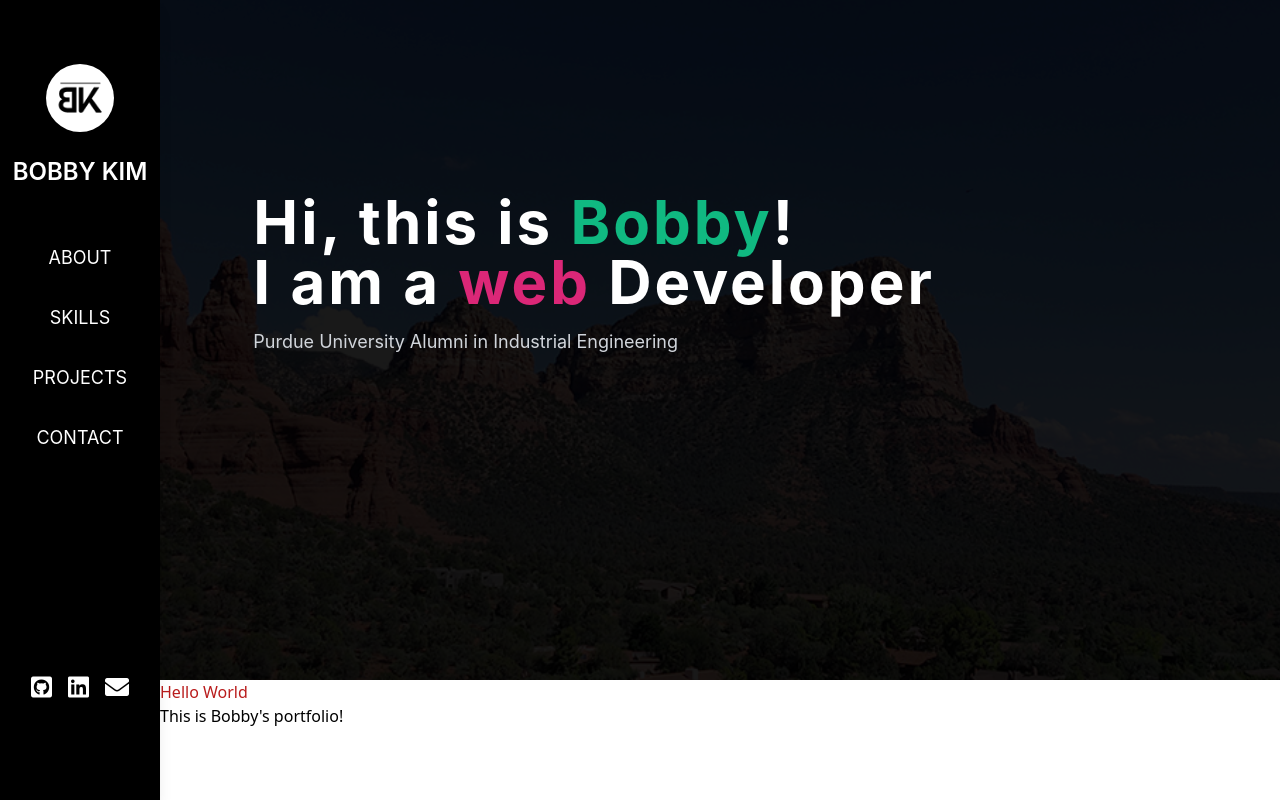
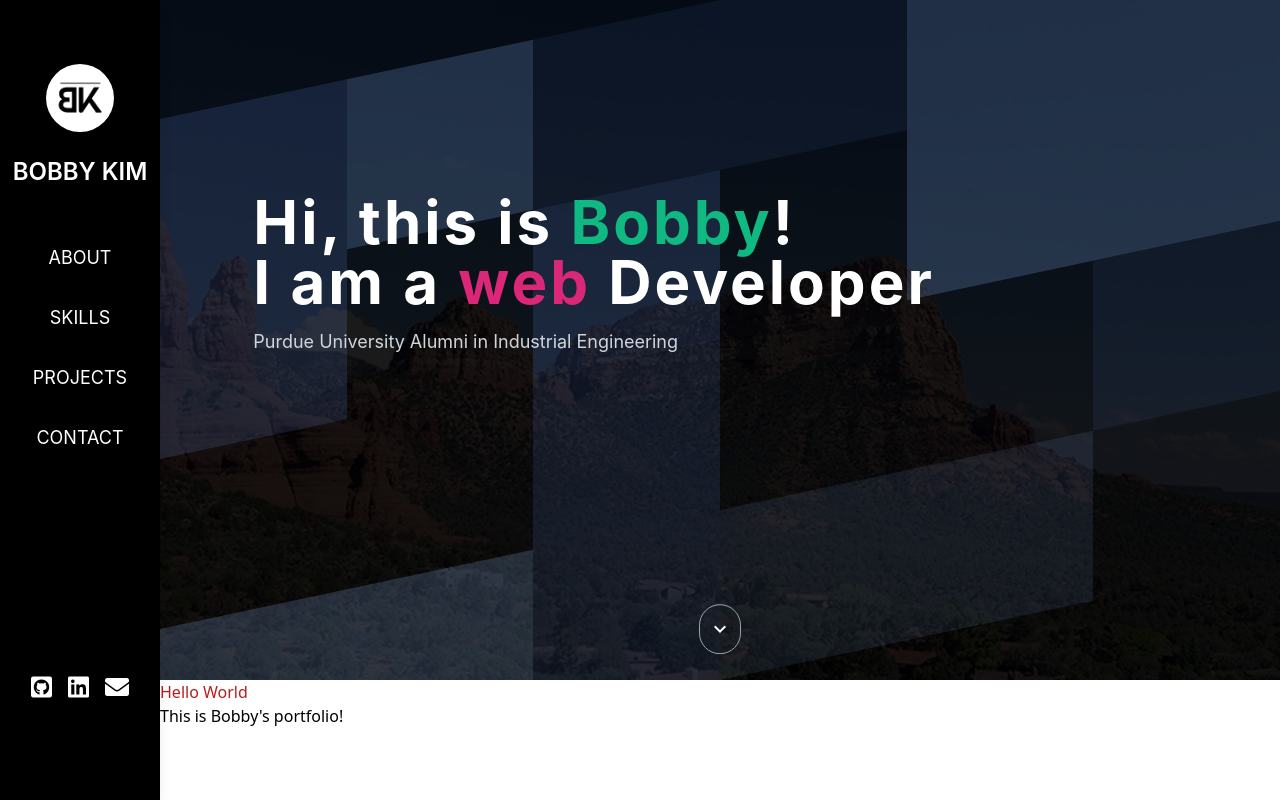
Before and after one commit to bobbykim89/bobbykim89.github.io, a React (Create React App) app: page / in a window 1280 px wide. Built offline with nearby package versions, Linux system fonts and the light colour scheme; the HTML template or start-up script is replaced by a standard one.

Commit message:
added some animation effect on landing

```diff
--- a/src/Components/Navbar.js
+++ b/Navbar.js
@@ -15,7 +15,11 @@ const Navbar = ({ title, about, skills, projects, contact }) => {
     }
   });
   return (
-    <nav className='container w-full top-0 md:sticky flex flex-wrap items-center z-50 transition ease-in duration-500 delay justify-between font-inter'>
+    <nav
+      className={'container w-full top-0 md:sticky flex flex-wrap items-center z-50 transition ease-in duration-500 delay justify-between font-inter'(
+        navScroll ? ' bg-white bg-opacity-70 shadow-md' : ' bg-transparent'
+      )}
+    >
       <div className='flex flex-shrink-0 mr-6 py-2 self-center'>
         <a href='/'>
           <span className='inline-block text-black text-2xl font-bold align-middle pl-6'>
--- a/src/App.css
+++ b/src/App.css
@@ -555,6 +555,16 @@ video {
 }
 
 *, ::before, ::after {
+	--tw-translate-x: 0;
+	--tw-translate-y: 0;
+	--tw-rotate: 0;
+	--tw-skew-x: 0;
+	--tw-skew-y: 0;
+	--tw-scale-x: 1;
+	--tw-scale-y: 1;
+	--tw-transform: translateX(var(--tw-translate-x)) translateY(var(--tw-translate-y)) rotate(var(--tw-rotate)) skewX(var(--tw-skew-x)) skewY(var(--tw-skew-y)) scaleX(var(--tw-scale-x)) scaleY(var(--tw-scale-y));
+	--tw-border-opacity: 1;
+	border-color: rgba(229, 231, 235, var(--tw-border-opacity));
 	--tw-ring-offset-shadow: 0 0 #0000;
 	--tw-ring-shadow: 0 0 #0000;
 	--tw-shadow: 0 0 #0000;
@@ -592,6 +602,9 @@ video {
 		max-width: 1536px;
 	}
 }
+.pointer-events-none {
+	pointer-events: none;
+}
 .fixed {
 	position: fixed;
 }
@@ -610,17 +623,45 @@ video {
 	bottom: 0px;
 	left: 0px;
 }
+.inset-x-0 {
+	left: 0px;
+	right: 0px;
+}
 .top-0 {
 	top: 0px;
+}
+.bottom-0 {
+	bottom: 0px;
 }
 .right-0 {
 	right: 0px;
 }
-.bottom-0 {
-	bottom: 0px;
-}
 .z-50 {
 	z-index: 50;
+}
+.col-span-2 {
+	grid-column: span 2 / span 2;
+}
+.col-span-1 {
+	grid-column: span 1 / span 1;
+}
+.col-start-4 {
+	grid-column-start: 4;
+}
+.col-start-2 {
+	grid-column-start: 2;
+}
+.row-span-2 {
+	grid-row: span 2 / span 2;
+}
+.row-start-2 {
+	grid-row-start: 2;
+}
+.row-start-3 {
+	grid-row-start: 3;
+}
+.row-start-4 {
+	grid-row-start: 4;
 }
 .mx-auto {
 	margin-left: auto;
@@ -639,12 +680,6 @@ video {
 .mr-4 {
 	margin-right: 1rem;
 }
-.mr-6 {
-	margin-right: 1.5rem;
-}
-.mb-1 {
-	margin-bottom: 0.25rem;
-}
 .mt-2 {
 	margin-top: 0.5rem;
 }
@@ -657,6 +692,9 @@ video {
 .flex {
 	display: flex;
 }
+.grid {
+	display: grid;
+}
 .hidden {
 	display: none;
 }
@@ -665,6 +703,9 @@ video {
 }
 .h-screen {
 	height: 100vh;
+}
+.h-8 {
+	height: 2rem;
 }
 .min-h-85v {
 	min-height: 85vh;
@@ -681,20 +722,48 @@ video {
 .w-1\/2 {
 	width: 50%;
 }
-.w-7 {
-	width: 1.75rem;
+.w-8 {
+	width: 2rem;
 }
-.flex-shrink-0 {
-	flex-shrink: 0;
+.-skew-y-12 {
+	--tw-skew-y: -12deg;
+	transform: var(--tw-transform);
 }
-.flex-grow {
-	flex-grow: 1;
+.transform {
+	transform: var(--tw-transform);
+}
+@keyframes pulse {
+
+	50% {
+		opacity: .5;
+	}
+}
+.animate-pulse {
+	animation: pulse 2s cubic-bezier(0.4, 0, 0.6, 1) infinite;
+}
+@keyframes bounce {
+
+	0%, 100% {
+		transform: translateY(-25%);
+		animation-timing-function: cubic-bezier(0.8,0,1,1);
+	}
+
+	50% {
+		transform: none;
+		animation-timing-function: cubic-bezier(0,0,0.2,1);
+	}
+}
+.animate-bounce {
+	animation: bounce 1s infinite;
 }
 .cursor-pointer {
 	cursor: pointer;
 }
-.flex-row {
-	flex-direction: row;
+.grid-cols-4 {
+	grid-template-columns: repeat(4, minmax(0, 1fr));
+}
+.grid-rows-4 {
+	grid-template-rows: repeat(4, minmax(0, 1fr));
 }
 .flex-wrap {
 	flex-wrap: wrap;
@@ -705,11 +774,11 @@ video {
 .justify-center {
 	justify-content: center;
 }
-.justify-between {
-	justify-content: space-between;
-}
 .self-center {
 	align-self: center;
+}
+.overflow-hidden {
+	overflow: hidden;
 }
 .rounded-full {
 	border-radius: 9999px;
@@ -717,13 +786,32 @@ video {
 .rounded-lg {
 	border-radius: 0.5rem;
 }
+.border {
+	border-width: 1px;
+}
+.border-gray-400 {
+	--tw-border-opacity: 1;
+	border-color: rgba(156, 163, 175, var(--tw-border-opacity));
+}
 .bg-black {
 	--tw-bg-opacity: 1;
 	background-color: rgba(0, 0, 0, var(--tw-bg-opacity));
 }
+.bg-gray-900 {
+	--tw-bg-opacity: 1;
+	background-color: rgba(17, 24, 39, var(--tw-bg-opacity));
+}
+.bg-gray-800 {
+	--tw-bg-opacity: 1;
+	background-color: rgba(31, 41, 55, var(--tw-bg-opacity));
+}
 .bg-white {
 	--tw-bg-opacity: 1;
 	background-color: rgba(255, 255, 255, var(--tw-bg-opacity));
+}
+.bg-red-500 {
+	--tw-bg-opacity: 1;
+	background-color: rgba(239, 68, 68, var(--tw-bg-opacity));
 }
 .bg-gray-200 {
 	--tw-bg-opacity: 1;
@@ -744,13 +832,17 @@ video {
 .p-2 {
 	padding: 0.5rem;
 }
-.px-3 {
-	padding-left: 0.75rem;
-	padding-right: 0.75rem;
+.px-2 {
+	padding-left: 0.5rem;
+	padding-right: 0.5rem;
 }
 .py-2 {
 	padding-top: 0.5rem;
 	padding-bottom: 0.5rem;
+}
+.px-3 {
+	padding-left: 0.75rem;
+	padding-right: 0.75rem;
 }
 .py-4 {
 	padding-top: 1rem;
@@ -764,21 +856,6 @@ video {
 }
 .pb-8 {
 	padding-bottom: 2rem;
-}
-.pl-6 {
-	padding-left: 1.5rem;
-}
-.pt-1 {
-	padding-top: 0.25rem;
-}
-.pr-4 {
-	padding-right: 1rem;
-}
-.pt-3 {
-	padding-top: 0.75rem;
-}
-.pb-2 {
-	padding-bottom: 0.5rem;
 }
 .text-center {
 	text-align: center;
@@ -797,17 +874,13 @@ video {
 	font-size: 1.125rem;
 	line-height: 1.75rem;
 }
-.text-xl {
-	font-size: 1.25rem;
-	line-height: 1.75rem;
-}
 .text-2xl {
 	font-size: 1.5rem;
 	line-height: 2rem;
 }
-.text-sm {
-	font-size: 0.875rem;
-	line-height: 1.25rem;
+.text-xl {
+	font-size: 1.25rem;
+	line-height: 1.75rem;
 }
 .font-bold {
 	font-weight: 700;
@@ -842,10 +915,6 @@ video {
 	--tw-text-opacity: 1;
 	color: rgba(220, 38, 38, var(--tw-text-opacity));
 }
-.text-black {
-	--tw-text-opacity: 1;
-	color: rgba(0, 0, 0, var(--tw-text-opacity));
-}
 .opacity-90 {
 	opacity: 0.9;
 }
@@ -863,12 +932,25 @@ video {
 .delay-150 {
 	transition-delay: 150ms;
 }
-.duration-500 {
-	transition-duration: 500ms;
-}
 .ease-in {
 	transition-timing-function: cubic-bezier(0.4, 0, 1, 1);
 }
+.animation-1-3 {
+    animation-delay: 1s;
+    animation-duration: 3s;
+  }
+.animation-3-5 {
+    animation-delay: 3s;
+    animation-duration: 5s;
+  }
+.animation-3-3 {
+    animation-delay: 3s;
+    animation-duration: 3s;
+  }
+.animation-7-4 {
+    animation-delay: 7s;
+    animation-duration: 4s;
+  }
 
 @import url('https://fonts.googleapis.com/css2?family=Inter:wght@400;600;700&family=Montserrat:wght@400;600;700&display=swap');
 
@@ -882,23 +964,10 @@ video {
 	color: rgba(52, 211, 153, var(--tw-text-opacity));
 }
 
-.hover\:text-black:hover {
-	--tw-text-opacity: 1;
-	color: rgba(0, 0, 0, var(--tw-text-opacity));
-}
-
 @media (min-width: 768px) {
-
-	.md\:sticky {
-		position: sticky;
-	}
 
 	.md\:mb-20 {
 		margin-bottom: 5rem;
-	}
-
-	.md\:ml-12 {
-		margin-left: 3rem;
 	}
 
 	.md\:block {
@@ -916,45 +985,32 @@ video {
 	.md\:w-40 {
 		width: 10rem;
 	}
-
-	.md\:text-lg {
-		font-size: 1.125rem;
-		line-height: 1.75rem;
-	}
 }
 
 @media (min-width: 1024px) {
 
-	.lg\:inline-block {
-		display: inline-block;
+	.lg\:col-start-3 {
+		grid-column-start: 3;
 	}
 
-	.lg\:flex {
-		display: flex;
+	.lg\:col-start-6 {
+		grid-column-start: 6;
+	}
+
+	.lg\:col-start-4 {
+		grid-column-start: 4;
+	}
+
+	.lg\:block {
+		display: block;
 	}
 
 	.lg\:hidden {
 		display: none;
 	}
 
-	.lg\:w-auto {
-		width: auto;
-	}
-
-	.lg\:flex-grow {
-		flex-grow: 1;
-	}
-
-	.lg\:justify-start {
-		justify-content: flex-start;
-	}
-
-	.lg\:pb-0 {
-		padding-bottom: 0px;
-	}
-
-	.lg\:pt-1 {
-		padding-top: 0.25rem;
+	.lg\:grid-cols-6 {
+		grid-template-columns: repeat(6, minmax(0, 1fr));
 	}
 
 	.lg\:text-6xl {
--- a/src/Components/Landing.js
+++ b/src/Components/Landing.js
@@ -7,8 +7,19 @@ const Landing = () => {
       <div
         className='absolute w-full h-full top-0 bg-fixed bg-top bg-cover'
         style={{ backgroundImage: `url(${landing})` }}
-      >
-        <span className='w-full h-full absolute opacity-90 bg-black' />
+      ></div>
+      <div className='inset-0 pointer-events-none overflow-hidden absolute opacity-90 bg-black'>
+        <div className='grid grid-cols-4 lg:grid-cols-6 grid-rows-4 h-full w-full transform -skew-y-12'>
+          <div className='bg-gray-900 hidden lg:block row-span-2 animate-pulse' />
+          <div className='bg-gray-800 hidden lg:block animate-pulse animation-1-3' />
+          <div className='bg-gray-900 col-span-2 animate-pulse animation-3-5' />
+          <div className='bg-gray-800 col-span-2 row-span-2 animate-pulse animation-7-4' />
+          <div className='bg-gray-900 col-span-1 row-start-2 lg:col-start-3 animate-pulse animation-7-4' />
+          <div className='bg-gray-900 row-span-2 row-start-3 lg:col-start-3 animate-pulse animation-3-3' />
+          <div className='bg-gray-900 row-start-3 col-start-4 lg:col-start-6 animate-pulse animation-3-5' />
+          <div className='bg-gray-800 hidden lg:block row-start-4 col-span-2 animate-pulse' />
+          <div className='bg-gray-800 row-start-4 col-start-2 lg:col-start-4 col-span-2 animate-pulse animation-3-5' />
+        </div>
       </div>
       <div className='container w-5/6 relative mx-auto pt-48'>
         <h1 className='inline-block text-3xl lg:text-6xl font-bold lg:tracking-wider leading-normal mb-4'>
@@ -19,6 +30,13 @@ const Landing = () => {
           Purdue University Alumni in Industrial Engineering
         </p>
       </div>
+      <div className='absolute block inset-x-0 bottom-0'>
+        <div className='mb-6 flex justify-center relative animate-bounce text-white'>
+          <i className='block material-icons text-2xl px-2 py-2 border border-gray-400 rounded-full '>
+            expand_more
+          </i>
+        </div>
+      </div>
     </section>
   );
 };
--- a/src/Components/Nav.js
+++ b/src/Components/Nav.js
@@ -17,7 +17,7 @@ const Nav = () => {
       </div>
       <nav
         className={
-          'w-screen md:w-40 md:h-screen text-white bg-black items-center shadow-lg' +
+          'w-screen md:w-40 md:h-screen text-white bg-black items-center shadow-lg transition ease-in' +
           (navBarOpen ? ' h-screen inset-0' : ' hidden md:block')
         }
       >
--- a/src/tailwind.css
+++ b/src/tailwind.css
@@ -3,3 +3,22 @@
 @tailwind utilities;
 
 @import url('https://fonts.googleapis.com/css2?family=Inter:wght@400;600;700&family=Montserrat:wght@400;600;700&display=swap');
+
+@layer utilities {
+  .animation-1-3 {
+    animation-delay: 1s;
+    animation-duration: 3s;
+  }
+  .animation-3-5 {
+    animation-delay: 3s;
+    animation-duration: 5s;
+  }
+  .animation-3-3 {
+    animation-delay: 3s;
+    animation-duration: 3s;
+  }
+  .animation-7-4 {
+    animation-delay: 7s;
+    animation-duration: 4s;
+  }
+}
```
Also changed, not shown: src/Components/layouts/MouseEffect.js (added, +78 -0 lines), 1 other file (tests, documents, lock files or other folders).
